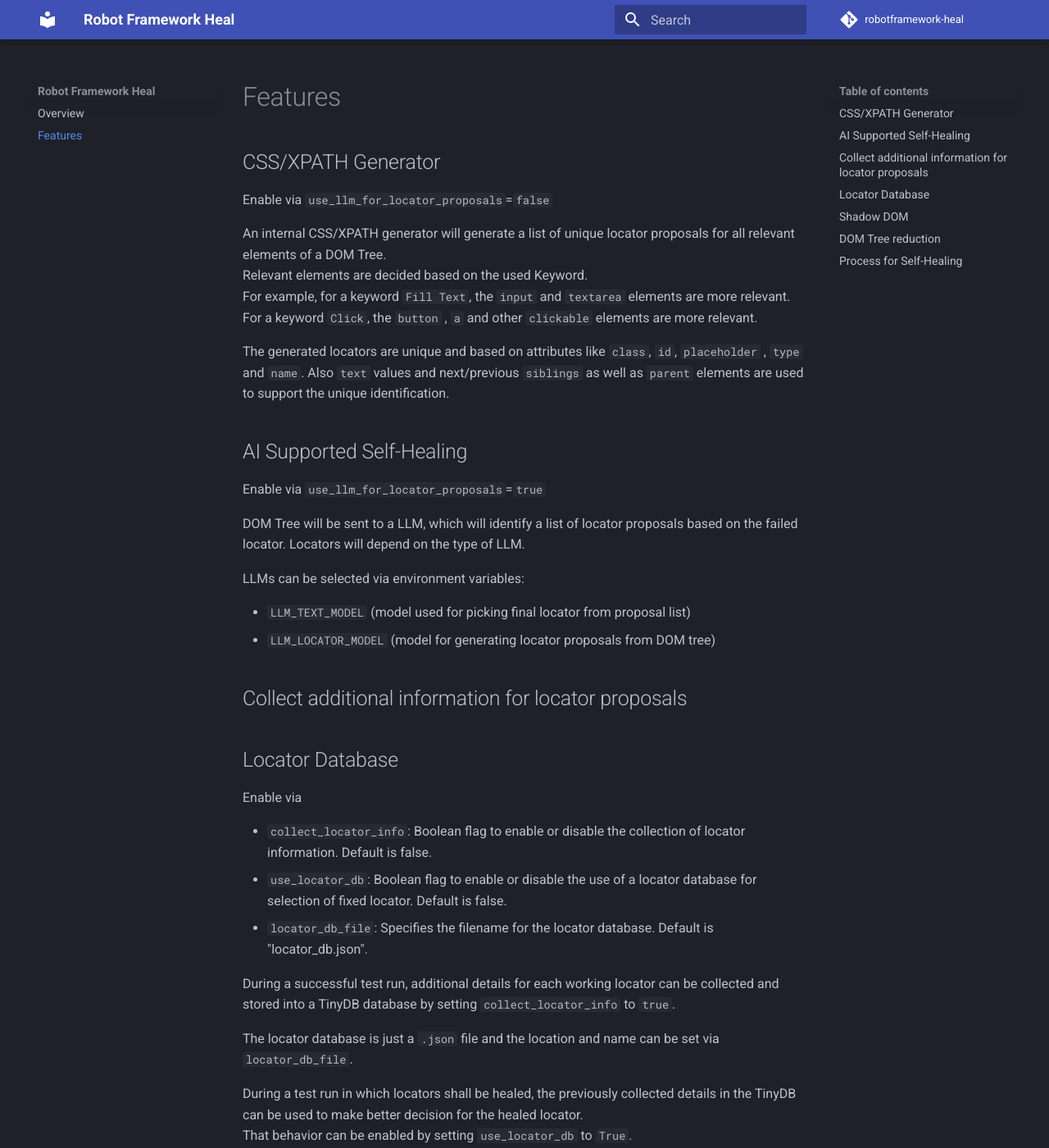
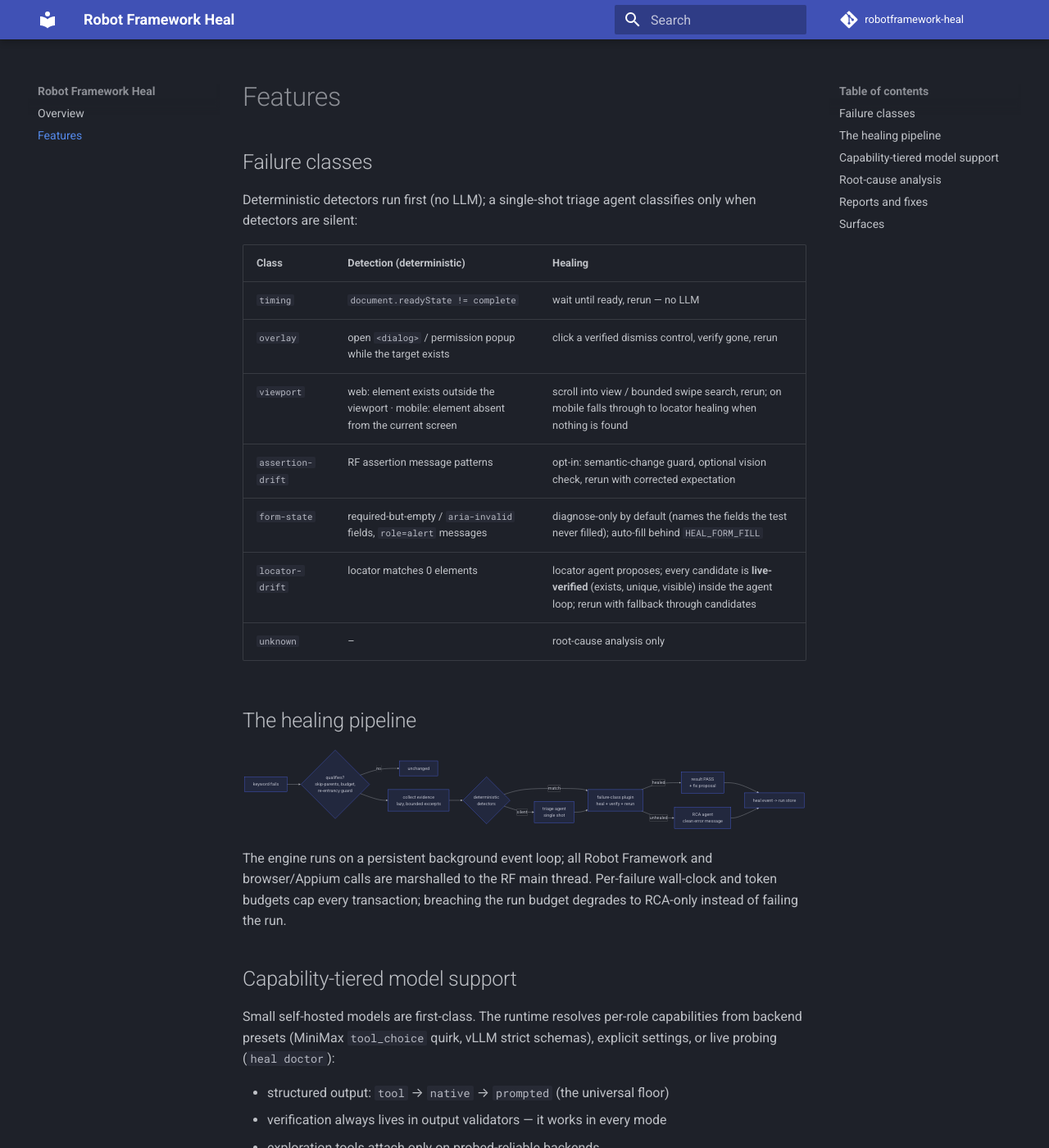
Before and after one commit to manykarim/robotframework-heal, an MkDocs documentation site: the page built from docs/features.md, in a window 1280 px wide and 1400 px high. Shown: the whole window at 82% size. Built offline with MkDocs 1.6.1 and Material for MkDocs 9.7.7, drawn with Linux system fonts in a browser that asks for light colours; comment, search, counter and statistics services are not loaded; some of the changed text lies outside the part shown.

Commit message:
Tasks 9.2+9.3: README/docs rewrite, config reference, migration table, pipeline diagram, changelog
Co-Authored-By: Claude Fable 5 <noreply@anthropic.com>

````diff
--- a/docs/features.md
+++ b/docs/features.md
@@ -1,73 +1,73 @@
 # Features
 
-## CSS/XPATH Generator
+## Failure classes
 
-Enable via `use_llm_for_locator_proposals`=`false`
+Deterministic detectors run first (no LLM); a single-shot triage agent classifies only when detectors are silent:
 
-An internal CSS/XPATH generator will generate a list of unique locator proposals for all relevant elements of a DOM Tree.
-Relevant elements are decided based on the used Keyword.
-For example, for a keyword `Fill Text`, the  `input` and `textarea` elements are more relevant.
-For a keyword `Click`, the `button` , `a` and other `clickable` elements are more relevant.
+| Class | Detection (deterministic) | Healing |
+|---|---|---|
+| `timing` | `document.readyState != complete` | wait until ready, rerun — no LLM |
+| `overlay` | open `<dialog>` / permission popup while the target exists | click a verified dismiss control, verify gone, rerun |
+| `viewport` | web: element exists outside the viewport · mobile: element absent from the current screen | scroll into view / bounded swipe search, rerun; on mobile falls through to locator healing when nothing is found |
+| `assertion-drift` | RF assertion message patterns | opt-in: semantic-change guard, optional vision check, rerun with corrected expectation |
+| `form-state` | required-but-empty / `aria-invalid` fields, `role=alert` messages | diagnose-only by default (names the fields the test never filled); auto-fill behind `HEAL_FORM_FILL` |
+| `locator-drift` | locator matches 0 elements | locator agent proposes; every candidate is **live-verified** (exists, unique, visible) inside the agent loop; rerun with fallback through candidates |
+| `unknown` | – | root-cause analysis only |
 
-The generated locators are unique and based on attributes like `class`, `id`, `placeholder` , `type` and `name`.
-Also `text` values and next/previous `siblings` as well as `parent` elements are used to support the unique identification.
+## The healing pipeline
 
-## AI Supported Self-Healing
+```mermaid
+flowchart LR
+    F[keyword fails] --> Q{qualifies?\nskip-parents, budget,\nre-entrancy guard}
+    Q -->|no| END[unchanged]
+    Q --> C[collect evidence\nlazy, bounded excerpts]
+    C --> D{deterministic\ndetectors}
+    D -->|match| H[failure-class plugin\nheal + verify + rerun]
+    D -->|silent| T[triage agent\nsingle shot] --> H
+    H -->|healed| P[result PASS\n+ fix proposal]
+    H -->|unhealed| R[RCA agent\nclean error message]
+    P --> E[heal event -> run store]
+    R --> E
+```
 
-Enable via `use_llm_for_locator_proposals`=`true`
+The engine runs on a persistent background event loop; all Robot Framework
+and browser/Appium calls are marshalled to the RF main thread. Per-failure
+wall-clock and token budgets cap every transaction; breaching the run budget
+degrades to RCA-only instead of failing the run.
 
-DOM Tree will be sent to a LLM, which will identify a list of locator proposals based on the failed locator.
-Locators will depend on the type of LLM.
+## Capability-tiered model support
 
-LLMs can be selected via environment variables:
+Small self-hosted models are first-class. The runtime resolves per-role
+capabilities from backend presets (MiniMax `tool_choice` quirk, vLLM strict
+schemas), explicit settings, or live probing (`heal doctor`):
 
-* `LLM_TEXT_MODEL` (model used for picking final locator from proposal list)
-* `LLM_LOCATOR_MODEL` (model for generating locator proposals from DOM tree)
+- structured output: `tool` → `native` → `prompted` (the universal floor)
+- verification always lives in output validators — it works in every mode
+- exploration tools attach only on probed-reliable backends
 
-## Collect additional information for locator proposals
+## Root-cause analysis
 
-## Locator Database
+Every transaction — healed, unhealed or suppressed — yields an `RcaRecord`:
+clean message, root cause, suggested permanent fix, evidence references.
+The test file's **git history** feeds the analysis ("this line last changed
+14 months ago" → app-side change likely).
 
-Enable via
+## Reports and fixes
 
-* `collect_locator_info`: Boolean flag to enable or disable the collection of locator information. Default is false.
-* `use_locator_db`: Boolean flag to enable or disable the use of a locator database for selection of fixed locator. Default is false.
-* `locator_db_file`: Specifies the filename for the locator database. Default is "locator_db.json".
+- self-contained HTML dashboard (healed *and* unhealed, evidence, costs, hotspots)
+- crash-safe JSONL run store, merged across `--rerunfailed`
+- `summary.json` + GitHub annotations for CI gates
+- SQLite healing history → repeat-healing hotspots
+- fix engine over the RF AST: literal / variable / variable+suffix origins,
+  imported `.resource` files, **blast radius** (a `shared` variable used at
+  N call sites is never auto-applied), git-appliable `heal.patch`, opt-in
+  in-place editing refused on dirty git trees
 
-During a successful test run, additional details for each working locator can be collected and stored into a TinyDB database by setting `collect_locator_info` to `true`.
+## Surfaces
 
-The locator database is just a `.json` file and the location and name can be set via `locator_db_file`.
+One core, four surfaces:
 
-During a test run in which locators shall be healed, the previously collected details in the TinyDB can be used to make better decision for the healed locator.
-That behavior can be enabled by setting `use_locator_db` to `True`.
-
-## Shadow DOM
-
-## DOM Tree reduction
-
-* `fix`: Specifies the mode of operation, set to "realtime" for real-time healing. Default is "realtime".
-* `collect_locator_info`: Boolean flag to enable or disable the collection of locator information. Default is false.
-* `use_locator_db`: Boolean flag to enable or disable the use of a locator database. Default is false.
-* `use_llm_for_locator_proposals`: Boolean flag to enable or disable the use of a language model for generating locator proposals. If true, locator proposals will be identified from DOM Tree via LLM. If set to false, locator proposals are generated via CSS/XPATH generator. Default is false.
-* `heal_assertions`: Boolean flag to enable or disable the healing of assertions. Default is false. (not implemented yet)
-* `locator_db_file`: Specifies the filename for the locator database. Default is "locator_db.json".
-
-## Process for Self-Healing
-
-``` mermaid
-graph TD
-  A[end_library_keyword] --> B{Status?};
-  B -->|FAIL| C{Broken Locator?};
-  C --> |YES| D[Get Fixed Locator];
-  D --> F{Get Locator proposals via}
-  F --> |LLM| G[Use LLM for Locator Proposals];
-  F --> |CSS/XPATH| H[Use CSS/XPATH Generator];
-  G --> J[Add Details to Locator Proposals];
-  H --> J[Add Details to Locator Proposals];
-  B ----->|PASS| E[Continue with Execution];
-  J --> LLM[Send Locator Proposals to LLM] --> K{Fixed Locator Found?};
-  K -->|YES| E;
-  K -->|NO| I;
-  C -------> |NO| I[FAIL];
-
-```
+- **RF listener** — realtime healing during execution
+- **CLI** — `heal triage | report | apply | doctor | history | mcp`
+- **MCP server** — failure bundles, fix proposals and `apply_fix` for coding agents
+- **agent skill** — `skills/heal/SKILL.md` documents the triage→inspect→fix workflow
````
Also changed, not shown: CHANGELOG.md (added, +41 -0 lines), README.md (+101 -63 lines), docs/index.md (+34 -58 lines), openspec/changes/agentic-heal-rewrite/tasks.md (+3 -3 lines).
